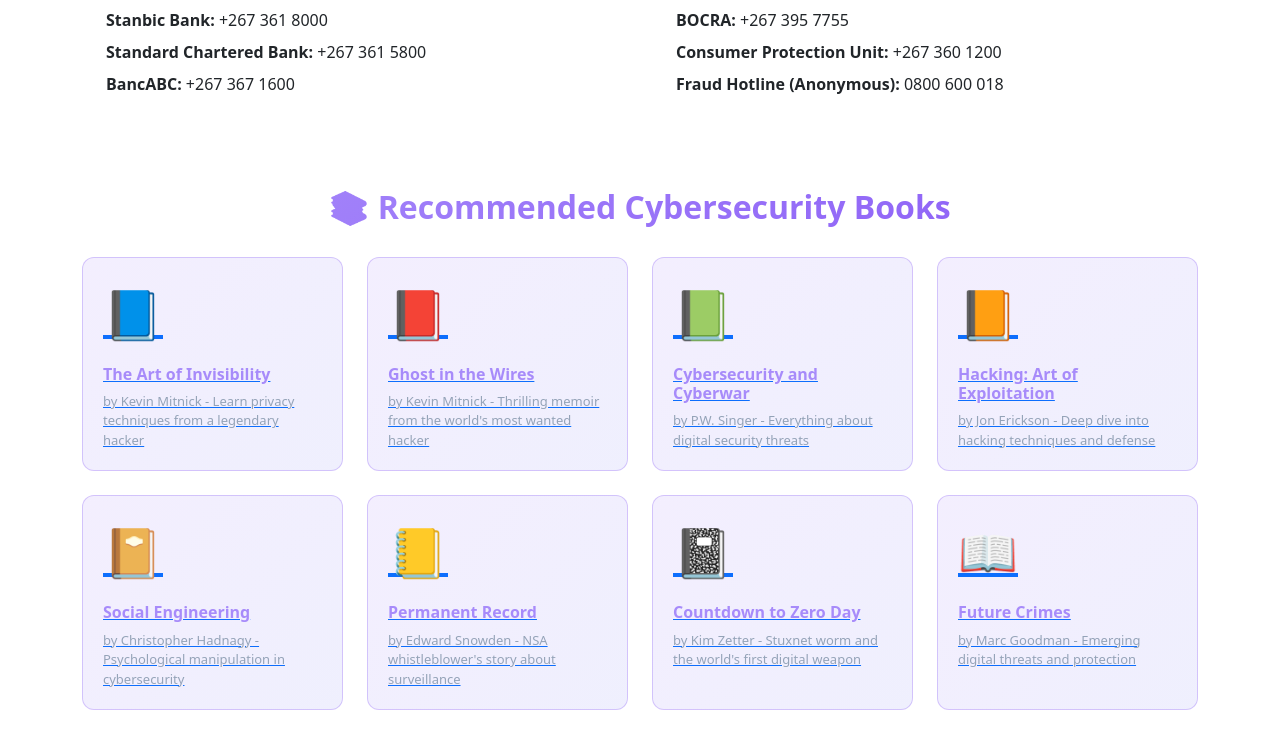
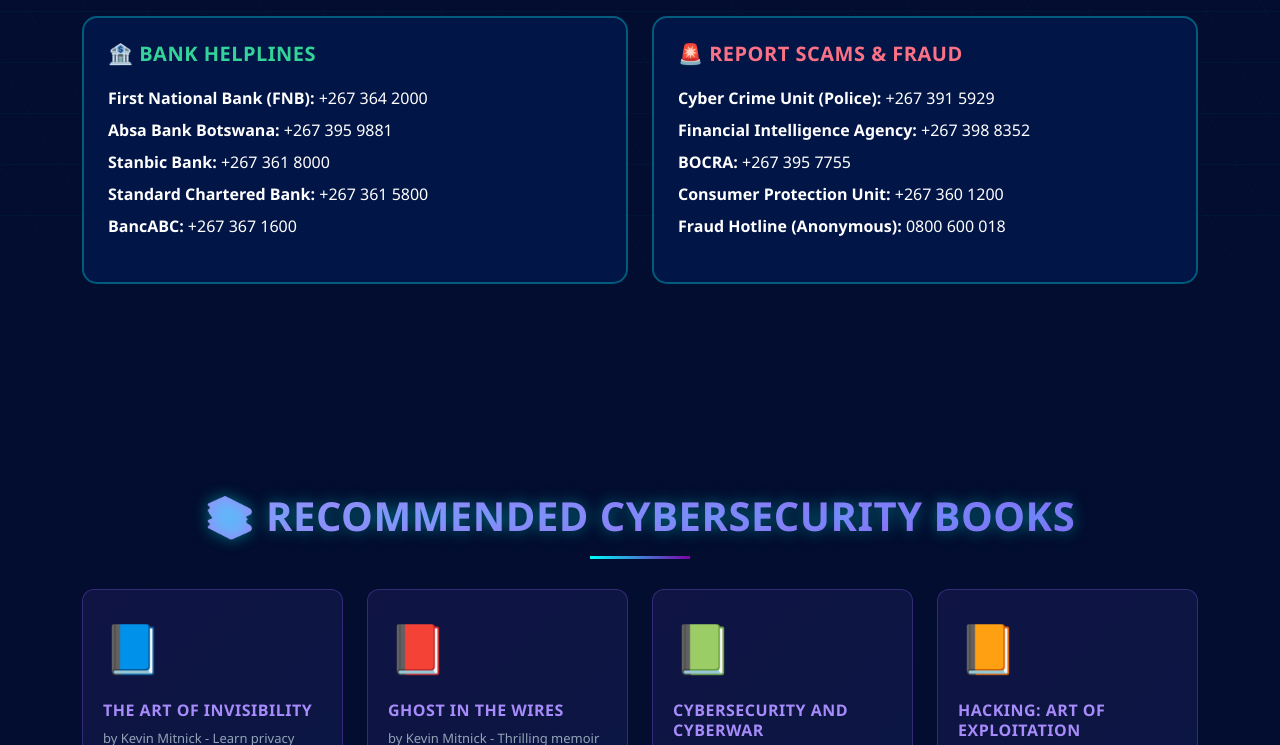
Before and after one commit to ErykahDaman/Lock-In, a plain HTML site: page directory.html in a window 1280 px wide. Shown: the part 534-1279 px from the top of the page. Drawn offline with nearby package versions, Linux system fonts and the light colour scheme; a script that the page names is missing.

Commit message:
Update directory.html

```diff
--- a/directory.html
+++ b/directory.html
@@ -9,7 +9,7 @@
   <link href="https://cdn.jsdelivr.net/npm/bootstrap@5.3.3/dist/css/bootstrap.min.css" rel="stylesheet">
 
   <!-- External CSS -->
-  <link rel="stylesheet" href="css/global.css">
+  <link rel="stylesheet" href="styles1.css">
 
   <style>
     .resource-card {
```
